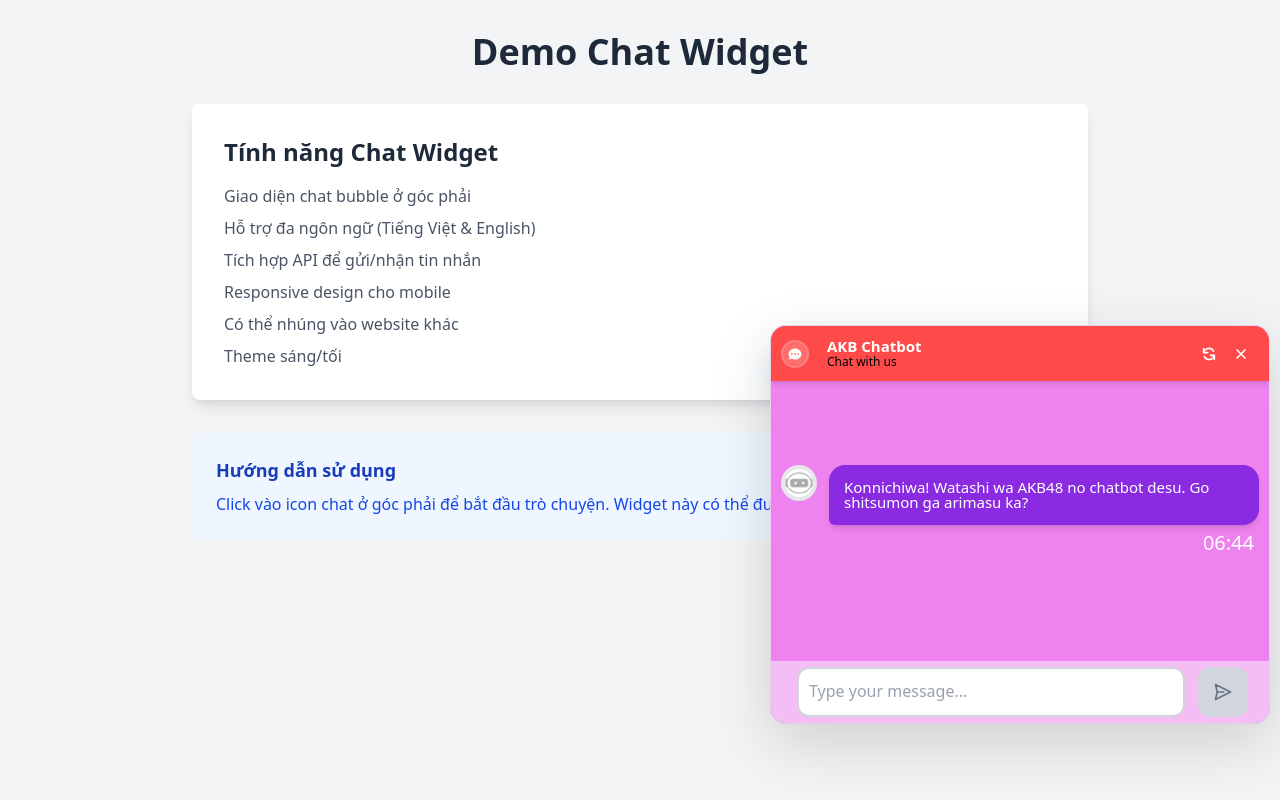
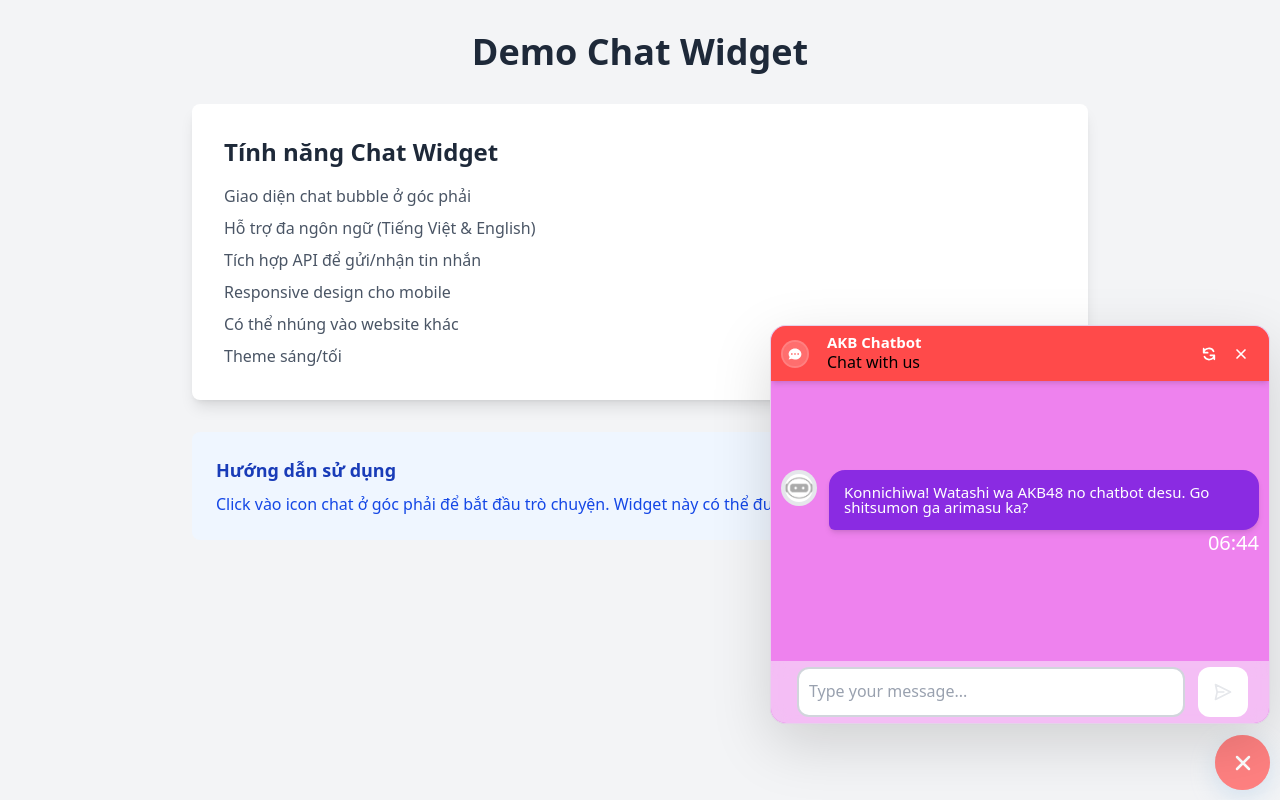
Before and after one commit to DucDVAKB/chat-box, a React (Vite) app: page / in a window 1280 px wide. Both pictures are taken after a click on the button "Mở chat". Built offline with nearby package versions, Linux system fonts and the light colour scheme.

Commit message:
update UI

```diff
--- a/src/App.tsx
+++ b/src/App.tsx
@@ -57,7 +57,7 @@
         titleFontSize='15px'
         timeFontSize='20px'
         timeFontColor='white'
-        timePosition='right'
+        timePosition='left'
         paddingChatbox='10px'
         mainColor='#ff4a4a'
         secondaryColor='violet'
--- a/src/components/ChatPopup.tsx
+++ b/src/components/ChatPopup.tsx
@@ -140,7 +140,7 @@
       }
 
       // Giới hạn độ rộng tối thiểu và tối đa
-      const minWidth = 300;
+      const minWidth = 399;
       const maxWidth = window.innerWidth - 50;
 
       if (newWidth >= minWidth && newWidth <= maxWidth) {
--- a/src/components/MessageInput.tsx
+++ b/src/components/MessageInput.tsx
@@ -34,7 +34,7 @@
           rows={1}
           className={`
             w-full px-4 py-3 border-2 rounded-xl resize-none
-            focus:outline-none focus:ring-2 focus:ring-[#A7C7E7] focus:border-transparent
+            focus:outline-none focus:ring-2 focus:ring-gray-300 focus:border-transparent
             transition-all duration-200 mt-[6px] h-[50px] w-[50px]
             ${theme === 'dark'
               ? 'bg-gray-700 border-gray-600 text-white placeholder-gray-400'
@@ -51,10 +51,10 @@
         className={`
           p-3 rounded-xl transition-all duration-200 shadow-md flex-shrink-0 h-[50px] w-[50px] flex items-center justify-center
           ${disabled || !value.trim()
-            ? 'bg-gray-300 text-gray-500 cursor-not-allowed shadow-none'
+            ? 'bg-white text-gray-200 cursor-not-allowed shadow-none'
             : theme === 'dark'
-            ? 'bg-[#B8D4E8] hover:bg-[#A7C7E7] text-gray-800 hover:shadow-lg hover:scale-105 active:scale-95'
-            : 'bg-[#A7C7E7] hover:bg-[#8FB5D6] text-gray-800 hover:shadow-lg hover:scale-105 active:scale-95'
+            ? 'bg-white hover:bg-gray-100 text-gray-800 hover:shadow-lg hover:scale-105 active:scale-95'
+            : 'bg-white hover:bg-gray-100 text-gray-800 hover:shadow-lg hover:scale-105 active:scale-95'
           }
         `}
         aria-label={t('chat.send')}
--- a/src/components/MessageItem.tsx
+++ b/src/components/MessageItem.tsx
@@ -67,10 +67,19 @@
   const userIconSrc = userIcon || userIconDefault;
   const botIconSrc = botIcon || botIconDefault;
   const fontSizeStyle = fontSize ? { fontSize: fontSize, lineHeight: fontSize } : {};
-  const timeStyle = {
+  const textAlignUser: React.CSSProperties['textAlign'] = timePosition === 'left' ? 'left' : 'right';
+  const textAlignBot: React.CSSProperties['textAlign'] = timePosition === 'left' ? 'right' : 'left';
+
+  const timeStyle: React.CSSProperties = {
     ...(timeFontSize ? { fontSize: timeFontSize } : {}),
     ...(timeFontColor ? { color: timeFontColor } : {}),
-    ...(timePosition ? { textAlign: timePosition } : {}),
+    textAlign: textAlignUser,
+  };
+
+  const timeStyleBot: React.CSSProperties = {
+    ...(timeFontSize ? { fontSize: timeFontSize } : {}),
+    ...(timeFontColor ? { color: timeFontColor } : {}),
+    textAlign: textAlignBot,
   };
   const isUser = message.isUser;
   const isDark = theme === 'dark';
@@ -153,9 +162,9 @@
             </ReactMarkdown>
           </div>
         </div><p className={`
-          text-xs
+          text-xs time
           ${message.isUser ? 'text-gray-700' : (theme === 'dark' ? 'text-white' : 'text-gray-600')}
-        `} style={timeStyle}>
+        `} style={message.isUser ? timeStyle : timeStyleBot}>
           {formatTime(message.timestamp)}
         </p></div>
     </div>
--- a/src/index.css
+++ b/src/index.css
@@ -16,6 +16,15 @@
 @keyframes fadeIn {
   0% { opacity: 0; }
   100% { opacity: 1; }
+}
+
+message-container h3, h4, h5, h6, p{
+	margin: 0;
+	padding: 0;
+	border: 0;
+	font-size: 100%;
+	font: inherit;
+	vertical-align: baseline;
 }
 
 .animate-bounce-in {
@@ -41,11 +50,13 @@
 .chat-bubble {
   width: 55px;
   height: 55px;
+  right: 10px;
+  bottom: 10px;
   border-radius: 50%;
   background: #4C83BA;
   box-shadow: 0 8px 24px rgba(167, 199, 231, 0.4);
   transition: all 0.3s cubic-bezier(0.4, 0, 0.2, 1);
-  position: relative;
+  position: fixed;
 }
 
 .chat-bubble::before {
@@ -215,6 +226,12 @@
   gap: 0.75rem;
 }
 
+.time{
+  padding-left: 0px !important;
+  padding-right: 0px !important;
+  line-height: 1rem;
+}
+
 .message-bubble {
   background-color: #B8D4E8;
   border-radius: 1rem;
```
